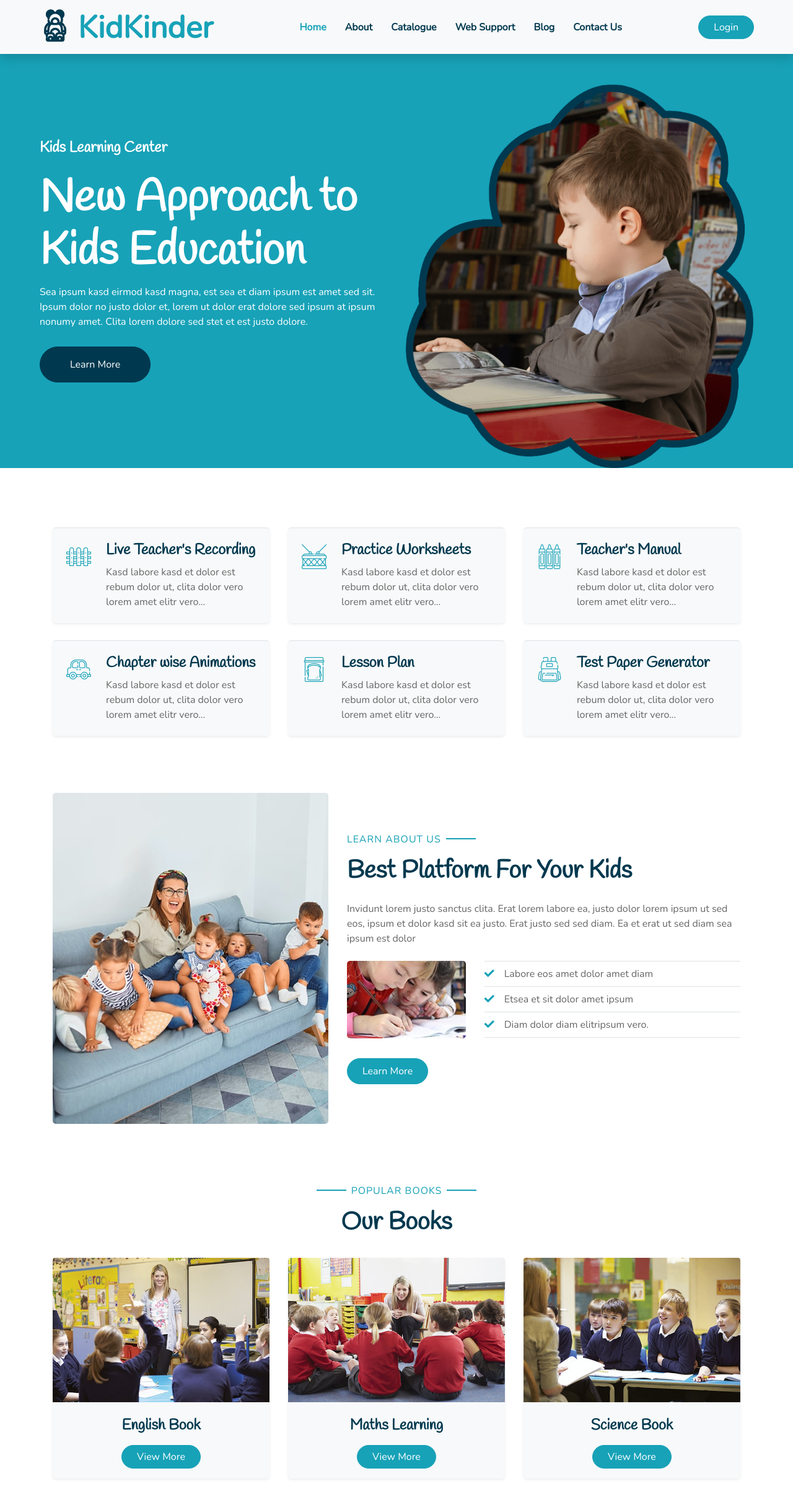
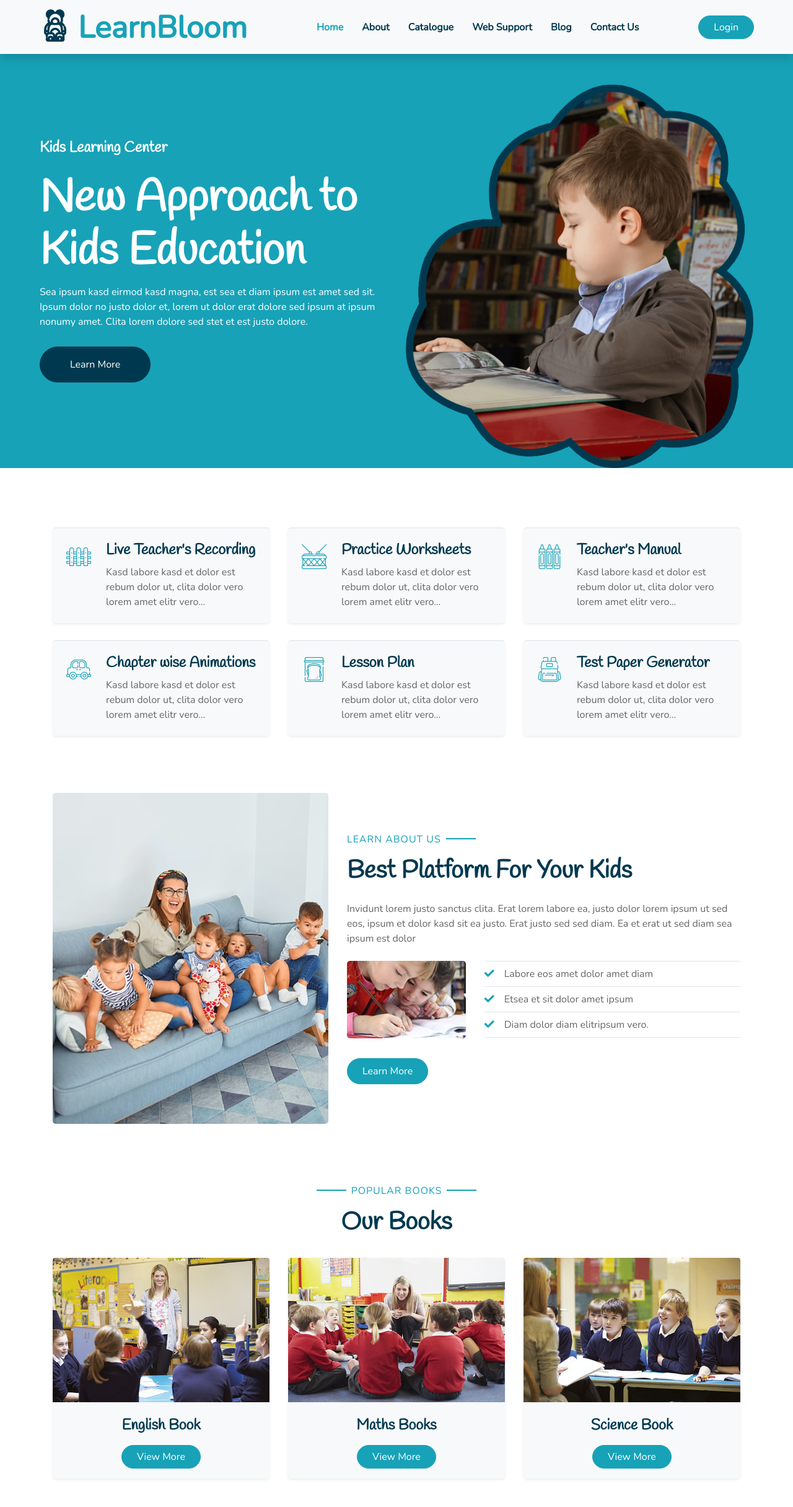
Before and after one commit to theavailablecoder/learnbloom, a plain HTML site: page index.html in a window 1280 px wide. Shown: the top 2431 px of the page at 62% size. Drawn offline with nearby package versions, Linux system fonts and the light colour scheme.

Commit message:
Describe the changes you made

```diff
--- a/index.html
+++ b/index.html
@@ -46,7 +46,7 @@
           style="font-size: 50px"
         >
           <i class="flaticon-043-teddy-bear"></i>
-          <span class="text-primary">KidKinder</span>
+          <span class="text-primary">LearnBloom</span>
         </a>
         <button
           type="button"
@@ -287,7 +287,7 @@
             <div class="card border-0 bg-light shadow-sm pb-2">
               <img class="card-img-top mb-2" src="img/class-2.jpg" alt="" />
               <div class="card-body text-center">
-                <h4 class="card-title">Maths Learning</h4>
+                <h4 class="card-title">Maths Books</h4>
               </div>
               <a href="" class="btn btn-primary px-4 mx-auto mb-2">View More</a>
             </div>
```
